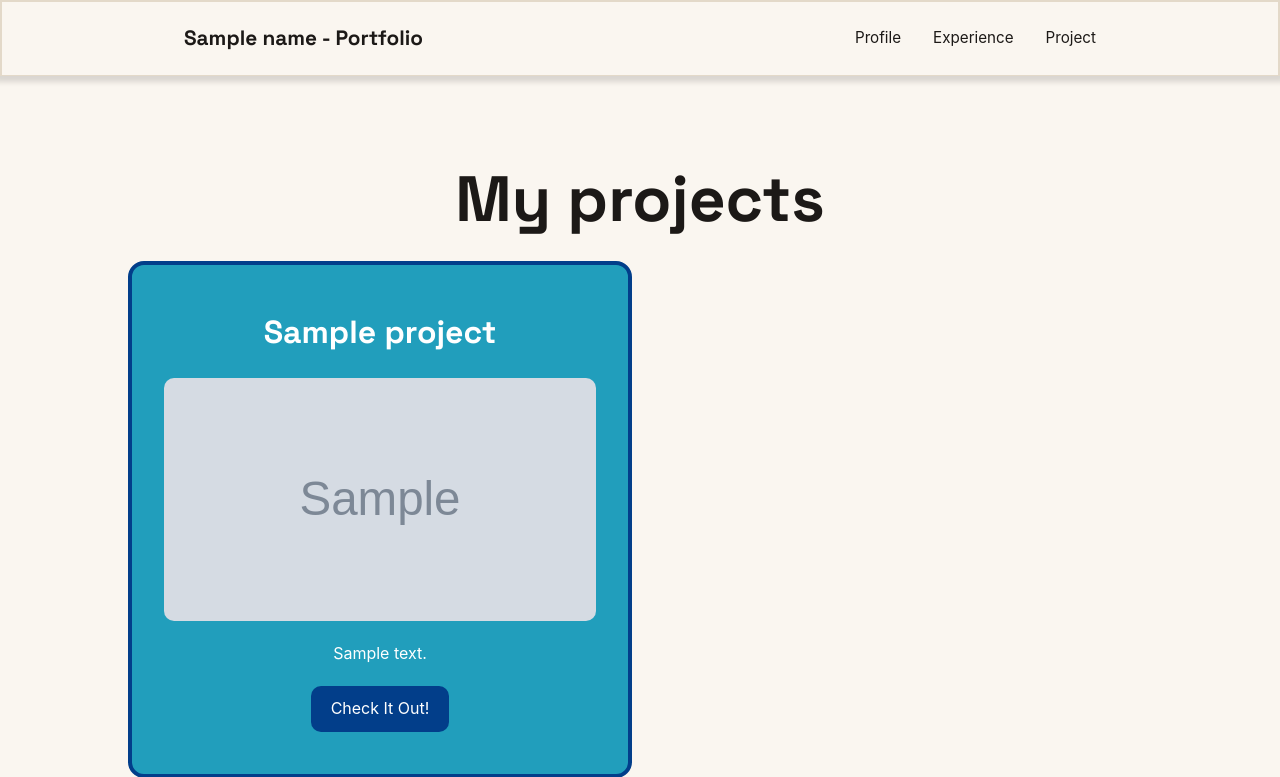
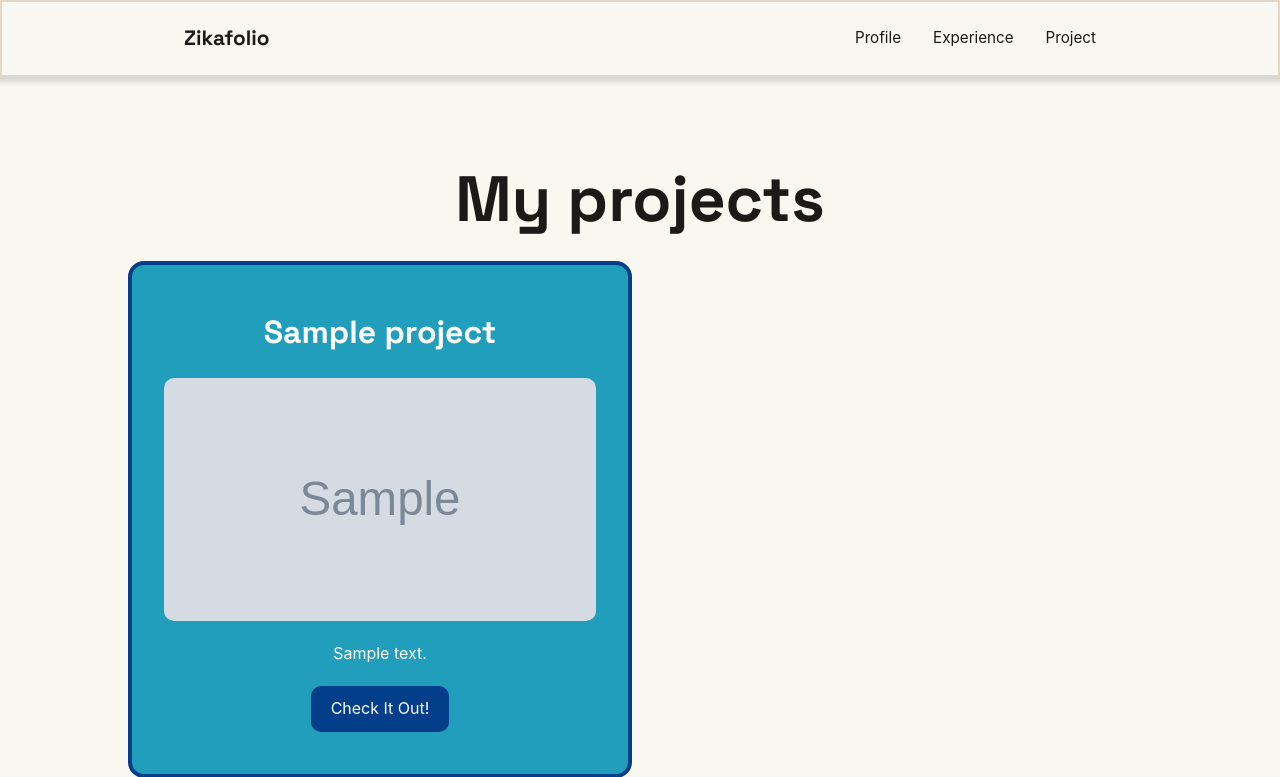
Before and after one commit to Zikabyte/pbp-tutorial, a Django app: template templates/project.html in a window 1280 px wide. Shown: the top 777 px of the page. Run offline with Django 5.2, Linux system fonts and the light colour scheme; tables that the repository leaves empty hold one stand-in row (values such as "Sample post"); the template is opened without the code that fills it: values that come from a table or form of the project are taken from there, most other values are stand-ins (such as "Sample title", 1, 10 or a date in 2020); grey boxes marked "Sample" are stand-in pictures.

Commit message:
refactor: separate header and footer layout to a base template
- Create a reusable base.html template that holds the main layout via the block template tag
- Implement dynamic site title via the block title tag

```diff
--- /dev/null
+++ b/templates/base.html
@@ -0,0 +1,38 @@
+<!doctype html>
+<html lang="en">
+	<head>
+		<meta charset="UTF-8" />
+		<meta name="viewport" content="width=device-width, initial-scale=1.0" />
+		<title>Zikafolio</title>
+		<link rel="preconnect" href="https://fonts.googleapis.com" />
+		<link rel="preconnect" href="https://fonts.gstatic.com" crossorigin />
+		<link
+			href="https://fonts.googleapis.com/css2?family=Space+Grotesk:wght@500;700&display=swap"
+			rel="stylesheet"
+		/>
+		<link rel="stylesheet" href="/static/css/style.css" />
+	</head>
+
+	<body>
+		<header class="site-header">
+			<div class="container">
+				<a href="#profile" class="brand">Zikafolio</a>
+				<nav>
+					<a href="{% url 'main:show_main' %}">Profile</a>
+					<a href="{% url 'main:show_experience' %}">Experience</a>
+					<a href="{% url 'main:show_project' %}">Project</a>
+				</nav>
+			</div>
+		</header>
+
+		<main>{% block content %} {% endblock %}</main>
+
+		<footer class="site-footer">
+			<div class="container">
+				<p>
+					&copy; 2026 {{ name }}. Fakultas Ilmu Komputer, Universitas Indonesia.
+				</p>
+			</div>
+		</footer>
+	</body>
+</html>
--- a/templates/project.html
+++ b/templates/project.html
@@ -1,45 +1,19 @@
-<!DOCTYPE html>
-<html lang="en">
-
-<head>
-    <meta charset="UTF-8">
-    <meta name="viewport" content="width=device-width, initial-scale=1.0">
-    <title>Zidane - Portfolio</title>
-    <link rel="preconnect" href="https://fonts.googleapis.com">
-    <link rel="preconnect" href="https://fonts.gstatic.com" crossorigin>
-    <link href="https://fonts.googleapis.com/css2?family=Space+Grotesk:wght@500;700&display=swap" rel="stylesheet">
-    <link rel="stylesheet" href="/static/css/style.css">
-</head>
-
-<body>
-    <header class="site-header">
-        <div class="container">
-            <a href="#profile" class="brand">{{ name }} - Portfolio</a>
-            <nav>
-                <a href="{% url 'main:show_main' %}">Profile</a>
-                <a href="{% url 'main:show_experience' %}">Experience</a>
-                <a href="{% url 'main:show_project' %}">Project</a>
-            </nav>
-        </div>
-    </header>
-
-    <main>
+{% extends "base.html" %} {% block title %} Zikafolio - Project {% endblock %}
+{% block content %}
 <section class="projects" id="projects">
-            <h1>
-                My projects
-            </h1>
+	<h1>My projects</h1>
 
 	<div id="project-grid">
 		{% for project in project_list %}
 		<article class="project-item">
-                    <h3>
-                        {{ project.name }}
-                    </h3>
-                    <img src="{{project.image_url}}" alt="mockup of {{project.name}}" class="project-image"
-                        width="300" />
-                    <p>
-                        {{ project.description }}
-                    </p>
+			<h3>{{ project.name }}</h3>
+			<img
+				src="{{project.image_url}}"
+				alt="mockup of {{project.name}}"
+				class="project-image"
+				width="300"
+			/>
+			<p>{{ project.description }}</p>
 			<div class="project-button">
 				<a href="{{ project.project_url }}">
 					<span>Check It Out!</span>
@@ -47,18 +21,8 @@
 			</div>
 		</article>
 		{% empty %}
-                    <p class="empty-state">
-                        Belum ada project yang ditambahkan.
-                    </p>
+		<p class="empty-state">Belum ada project yang ditambahkan.</p>
 		{% endfor %}
 	</div>
 </section>
-
-        <footer class="site-footer">
-            <div class="container">
-                <p>&copy; 2026 {{ name }}. Fakultas Ilmu Komputer, Universitas Indonesia.</p>
-            </div>
-        </footer>
-</body>
-
-</html>
+{% endblock %}
```
Also changed, not shown: templates/experience.html (+5 -42 lines), templates/index.html (+51 -72 lines). Lines whose indentation alone changed are shown as unchanged.
